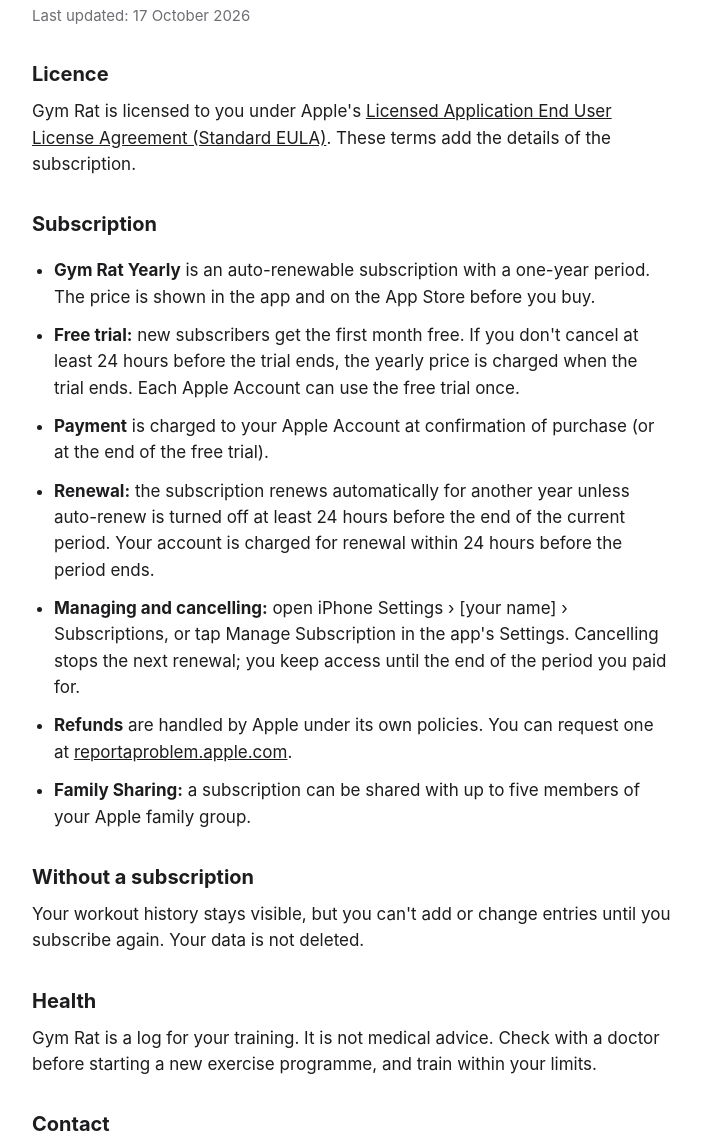
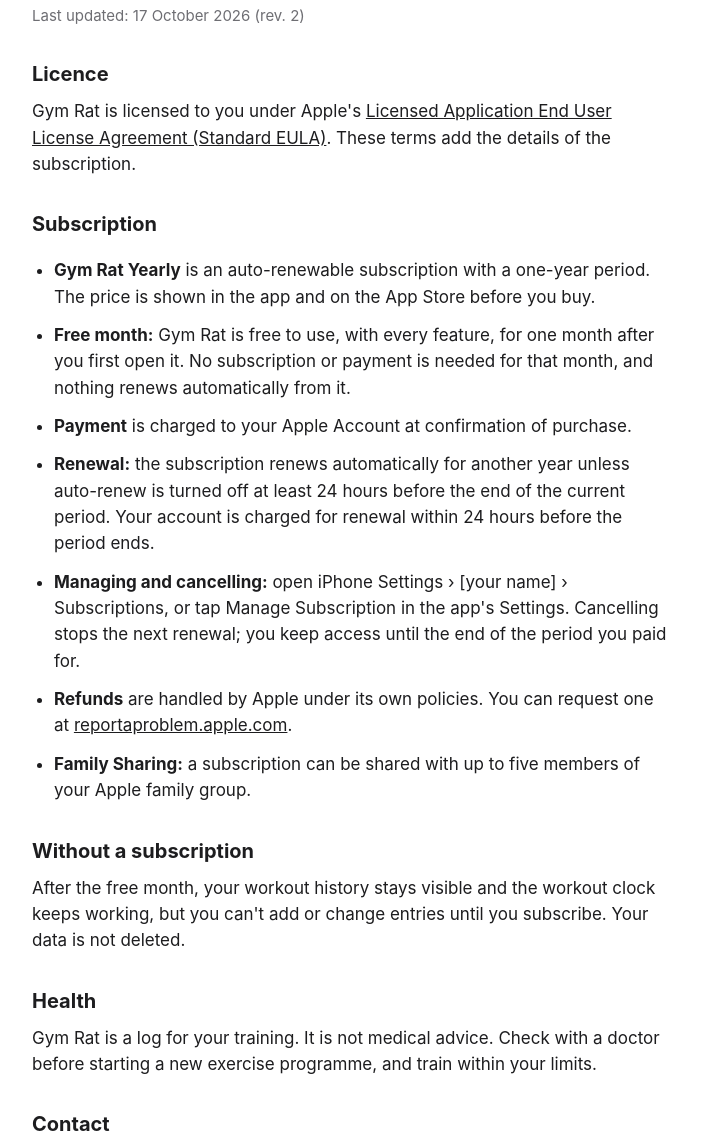
Before and after one commit to rpetrako/gymrat-legal, a plain HTML site: page terms.html in a window 1280 px wide. Shown: the part 130-1275 px from the top of the page, without its empty margins (288-989 px from the left). Drawn offline with Linux system fonts and the light colour scheme.

Commit message:
Terms: free first month from first launch

```diff
--- a/terms.html
+++ b/terms.html
@@ -4,7 +4,7 @@
 <body><main>
 <nav><a href="index.html">Gym Rat</a><a href="privacy.html">Privacy Policy</a></nav>
 <h1>Terms of Use</h1>
-<p class="muted">Last updated: 17 October 2026</p>
+<p class="muted">Last updated: 17 October 2026 (rev. 2)</p>
 
 <h2>Licence</h2>
 <p>Gym Rat is licensed to you under Apple's <a href="https://www.apple.com/legal/internet-services/itunes/dev/stdeula/">Licensed Application End User License Agreement (Standard EULA)</a>. These terms add the details of the subscription.</p>
@@ -12,8 +12,8 @@
 <h2>Subscription</h2>
 <ul>
 <li><strong>Gym Rat Yearly</strong> is an auto-renewable subscription with a one-year period. The price is shown in the app and on the App Store before you buy.</li>
-<li><strong>Free trial:</strong> new subscribers get the first month free. If you don't cancel at least 24 hours before the trial ends, the yearly price is charged when the trial ends. Each Apple Account can use the free trial once.</li>
-<li><strong>Payment</strong> is charged to your Apple Account at confirmation of purchase (or at the end of the free trial).</li>
+<li><strong>Free month:</strong> Gym Rat is free to use, with every feature, for one month after you first open it. No subscription or payment is needed for that month, and nothing renews automatically from it.</li>
+<li><strong>Payment</strong> is charged to your Apple Account at confirmation of purchase.</li>
 <li><strong>Renewal:</strong> the subscription renews automatically for another year unless auto-renew is turned off at least 24 hours before the end of the current period. Your account is charged for renewal within 24 hours before the period ends.</li>
 <li><strong>Managing and cancelling:</strong> open iPhone Settings › [your name] › Subscriptions, or tap Manage Subscription in the app's Settings. Cancelling stops the next renewal; you keep access until the end of the period you paid for.</li>
 <li><strong>Refunds</strong> are handled by Apple under its own policies. You can request one at <a href="https://reportaproblem.apple.com">reportaproblem.apple.com</a>.</li>
@@ -21,7 +21,7 @@
 </ul>
 
 <h2>Without a subscription</h2>
-<p>Your workout history stays visible, but you can't add or change entries until you subscribe again. Your data is not deleted.</p>
+<p>After the free month, your workout history stays visible and the workout clock keeps working, but you can't add or change entries until you subscribe. Your data is not deleted.</p>
 
 <h2>Health</h2>
 <p>Gym Rat is a log for your training. It is not medical advice. Check with a doctor before starting a new exercise programme, and train within your limits.</p>
```
